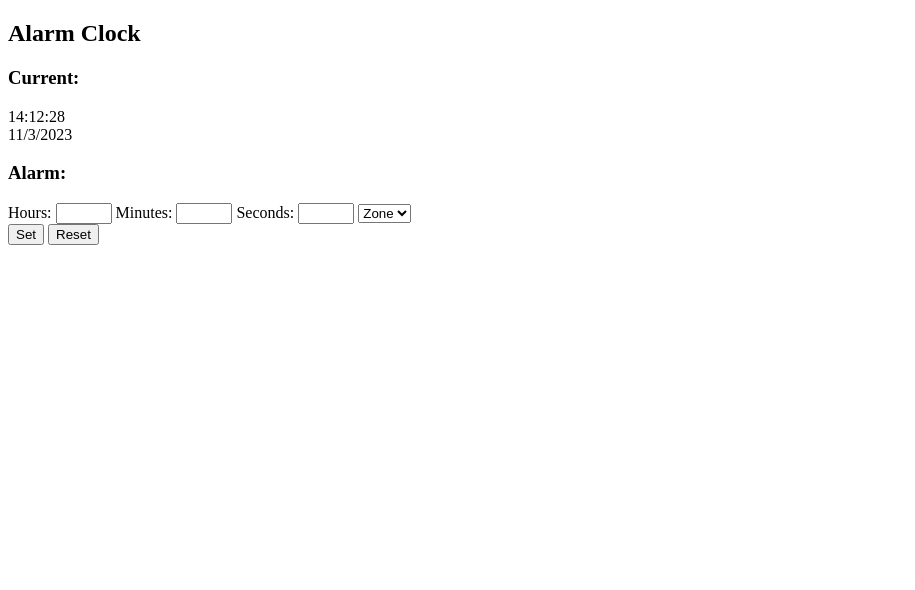
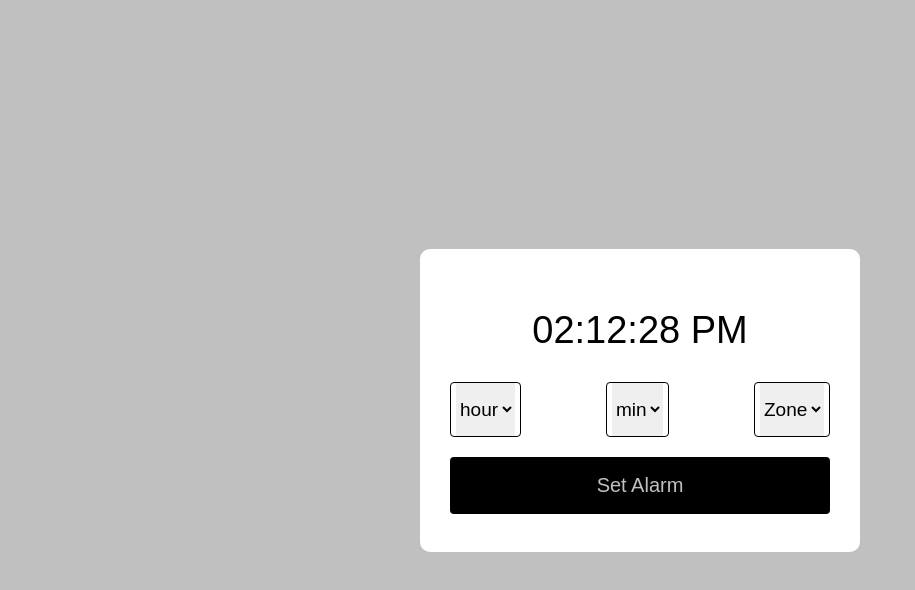
Before and after one commit to Shreyascr5/alarmjs, a plain HTML site: page index.html in a window 1280 px wide. Shown: the whole page, without its empty margins (0-915 px from the left). Drawn offline with Linux system fonts and the light colour scheme.

Commit message:
finished project

```diff
--- a/app.js
+++ b/app.js
@@ -1,43 +1,77 @@
-var hour = document.getElementById("hours");
-var minute = document.getElementById("min");
-var second = document.getElementById("sec");
-// var ampm = document.getElementById("am");
-var date = document.getElementById("date");
-var alrmHour = document.getElementById("hour");
-var alrmMin = document.getElementById("mins");
-var alrmSec = document.getElementById("secs");
+let getMenu = document.querySelectorAll("select");
+let currentTime = document.querySelector("h1");
+let setbtn = document.querySelector("button");
+let content = document.querySelector(".content");
+let time;
+let alarmTime;
+let isAlarm = false;
+let alarmSound = new Audio("/ringtone.mp3");
+// console.log(getMenu);
+for (let i = 12; i > 0; i--) {
+    i = i < 10 ? "0" + i : i;
+    let option = ` <option value="${i}">
+    ${i}
+</option>`;
+    getMenu[0].firstElementChild.insertAdjacentHTML("afterend", option);
+}
+for (let i = 59; i >= 0; i--) {
+    i = i < 10 ? "0" + i : i;
+    let option = `<option value="${i}"> ${i} </option>`;
+    getMenu[1].firstElementChild.insertAdjacentHTML("afterend", option);
+}
+for (let i = 2; i > 0; i--) {
+    let ampm = i == 1 ? "AM" : "PM";
+    let option = `<option value="${ampm}"> ${ampm} </option>`;
+    getMenu[2].firstElementChild.insertAdjacentHTML("afterend", option);
+}
+
+setInterval(() => {
+    let date = new Date();
+    let h = date.getHours();
+    let m = date.getMinutes();
+    let s = date.getSeconds();
+    let ampm = "AM";
+    if (h >= 12) {
+        h = h - 12;
+        ampm = "PM";
+    }
+    h = h == 0 ? h = 12 : h;
+    h = h < 10 ? h = "0" + h : h;
+    m = m < 10 ? m = "0" + m : m;
+    s = s < 10 ? s = "0" + s : s;
+    currentTime.innerText = `${h}:${m}:${s} ${ampm}`;
+    if (alarmTime == `${h}:${m} ${ampm}`) {
+        // console.log("alarm ringing");
+        alarmSound.play();
+        alarmSound.loop = true;
+    }
+}, 1000);
 
 
-function timeStamp() {
-    var getdata = new Date();
-    var hr = getdata.getHours();
-    var mi = getdata.getMinutes();
-    var se = getdata.getSeconds();
-    var d = getdata.getDate();
-    var m = getdata.getMonth() + 1;
-    var y = getdata.getFullYear();
+function setAlarm() {
+    if (isAlarm) {
+        alarmTime = "";
+        alarmSound.pause();
+        content.classList.remove("disable");
+        setbtn.innerText = "Set Alarm";
+        return isAlarm = false;
 
-    if (hr < 10) {
-        hour.innerHTML = "0" + hr;
-    } else { hour.innerHTML = hr; }
+    }
+    time = `${getMenu[0].value}:${getMenu[1].value} ${getMenu[2].value}`;
 
-    if (mi < 10) {
-        minute.innerHTML = "0" + mi;
-    } else { minute.innerHTML = mi; }
+    console.log(time);
 
-    if (se < 10) {
-        second.innerHTML = "0" + se;
-    } else {
-        second.innerHTML = se;
+
+    if (time.includes("hour") || time.includes("min") || time.includes("ampm")) {
+        return alert("Enter a valid time to set the alarm");
     }
+    alarmTime = time;
+    content.classList.add("disable");
+    setbtn.innerHTML = "Clear Alarm";
+    isAlarm = true;
 
-    date.innerHTML = d + "/" + m + "/" + y;
-}
-setInterval(timeStamp, 10);
 
-function alarmSet() {
 
 }
 
-
-Set.addEventListener("click", setAlarm)
+setbtn.addEventListener("click", setAlarm);
--- a/index.html
+++ b/index.html
@@ -10,32 +10,42 @@
 </head>
 
 <body>
-    <nav id="navtab">
+    <!-- <nav id="navtab">
         <h1>Alarm Clock</h1>
-    </nav>
-    <div id="conatiner">
-        <div class="time">
-            <h3>Current:</h3>
-            <span id="hours">00</span>:<span id="min">00</span>:<span id="sec">00</span>
+    </nav> -->
+    <div class="wrapper">
+        <h1>00:00:00 PM</h1>
+        <div class="content">
+            <div class="column">
+                <select>
+                <option value="hour"selected hidden >hour</option>
+                <!-- <option value="01" >01</option>
+                <option value="02" >02</option>
+                <option value="03" >03</option> -->
+            </select>
+            </div>
+            <div class="column">
+                <select>
+                <option value="min"selected hidden >min </option>
+                <!-- <option value="01" >01</option>
+                <option value="02" >02</option>
+                <option value="03" >03</option> -->
+            </select>
+            </div>
+
+            <div class="column">
+                <select>
+                <option value="ampm"selected hidden >Zone</option>
+                <!-- <option value="AM" >AM</option>
+                <option value="PM" >PM</option> -->
+                <!-- <option value="hour" >03</option> -->
+            </select>
+
+            </div>
         </div>
-        <div class="year">
-            <span id="date"></span>
-        </div>
-        <div class="alarm">
-            <h3>Alarm:</h3>
-            <form> <label for="hours">Hours:</label> <input id="hour" type="number" min="0" max="12" required> <label for="min">Minutes:</label> <input id="mins" min="0" max="60" type="number" required> <label for="sec">Seconds:</label> <input id="secs" min="0"
-                    max="60" type="number" required>
-                <select name="zone" required>
-                    <option value="" selected disabled>Zone</option>
-                    <option value="AM">AM</option>
-                    <option value="PM">PM</option>
-                    </select> <br>
-                <button id="Set">Set</button>
-                <button id="reset">Reset</button>
-            </form>
+        <button>Set Alarm</button>
+    </div>
 
-        </div>
-    </div>
 </body>
 <script src="app.js"></script>
 
--- a/style.css
+++ b/style.css
@@ -0,0 +1,72 @@
+* {
+    /* background-color: silver; */
+    margin: 0;
+    ;
+    padding: 0;
+    box-sizing: border-box;
+    font-family: Arial, Helvetica, sans-serif;
+}
+
+body,
+.wrapper,
+.content {
+    display: flex;
+    align-items: center;
+    justify-content: center;
+}
+
+.wrapper .content.disable {
+    opacity: 0.6;
+    pointer-events: none;
+}
+
+body {
+    min-height: 100vh;
+    background-color: silver;
+}
+
+.wrapper {
+    width: 440px;
+    background: white;
+    border-radius: 10px;
+    flex-direction: column;
+    padding: 30px 30px 38px;
+}
+
+.wrapper h1 {
+    font-size: 38px;
+    font-weight: 500;
+    margin: 30px 0;
+}
+
+.wrapper .content {
+    width: 100%;
+    justify-content: space-between;
+}
+
+.content .column {
+    border-radius: 4px;
+    padding: 0 5px;
+    border: 1px solid black;
+}
+
+.column select {
+    outline: none;
+    border: none;
+    height: 53px;
+    width: 100%;
+    font-size: 19px;
+}
+
+button {
+    width: 100%;
+    outline: none;
+    border: none;
+    margin-top: 20px;
+    font-size: 20px;
+    padding: 17px 0;
+    border-radius: 4px;
+    background-color: black;
+    color: silver;
+    cursor: pointer;
+}
```
Also changed, not shown: 1 other file.
